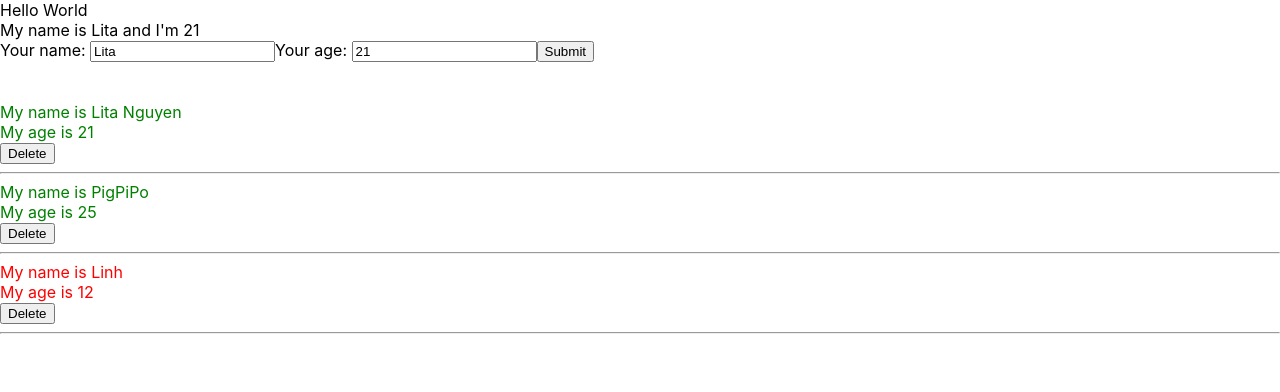
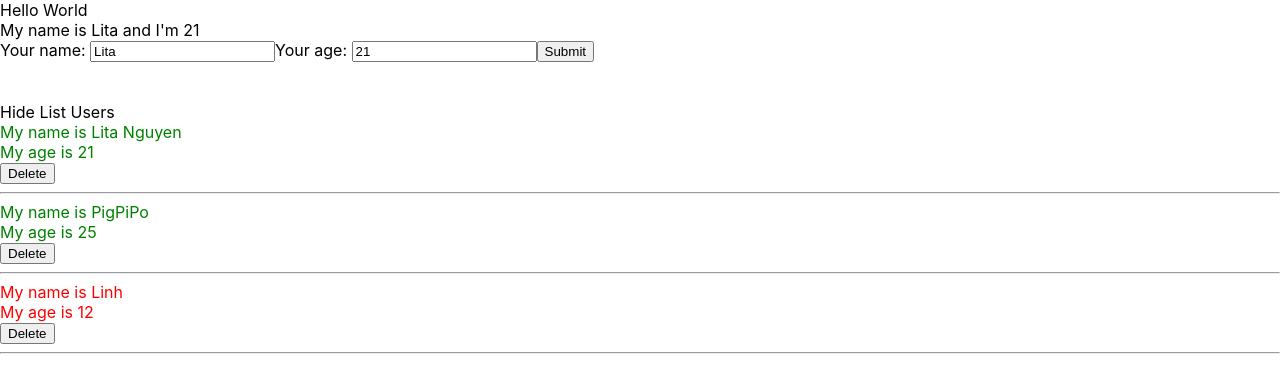
Before and after one commit to lita-nguyen/demo_week2_react, a React (Create React App) app in the folder basic-react/: page / in a window 1280 px wide. Shown: the top 392 px of the page. Built offline with nearby package versions, Linux system fonts and the light colour scheme.

Commit message:
useState()

```diff
--- a/basic-react/src/components/DisplayInfo.js
+++ b/basic-react/src/components/DisplayInfo.js
@@ -1,4 +1,4 @@
-import React from "react";
+import React, { useState } from "react";
 import "./DisplayInfo.scss";
 import logo from "./../logo.svg";
 
@@ -37,9 +37,21 @@
 const DisplayInfo = (props) => {
   const { listUsers } = props;
 
+  const [isShowHideListUser, setShowHideListUser] = useState(true);
+
+  const handleShowHideListUser = () => {
+    setShowHideListUser(!isShowHideListUser);
+  };
+
   return (
     <div className="display-info-container">
-      {true && (
+      <div>
+        <span onClick={() => handleShowHideListUser()}>
+          {isShowHideListUser === true ? "Hide List Users" : "Show List Users"}
+        </span>
+      </div>
+
+      {isShowHideListUser && (
         <>
           {listUsers.map((user) => {
             return (
```
